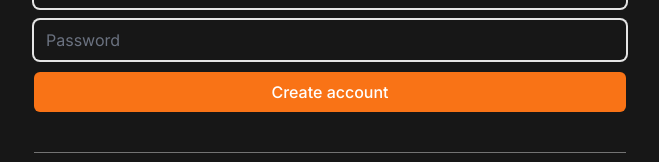
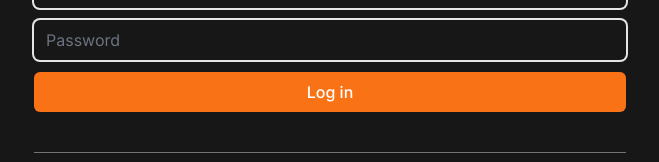
Before and after one commit to KKamjangE/Next14-Toy, a Next.js app: page /login in a window 1280 px wide. Shown: the part 172-334 px from the top of the page, without its empty margins (310-969 px from the left). Built offline with nearby package versions, Linux system fonts and the light colour scheme.

Commit message:
Feat: login 버튼 텍스트 수정

```diff
--- a/app/login/page.tsx
+++ b/app/login/page.tsx
@@ -28,7 +28,7 @@ export default function Login() {
                     placeholder="Password"
                     required
                 />
-                <FormButton text="Create account" />
+                <FormButton text="Log in" />
             </form>
             <SocialLogin />
         </div>
```
